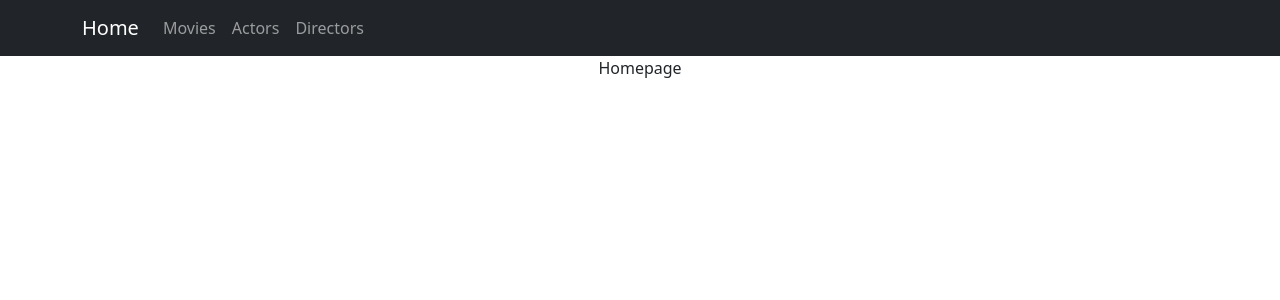
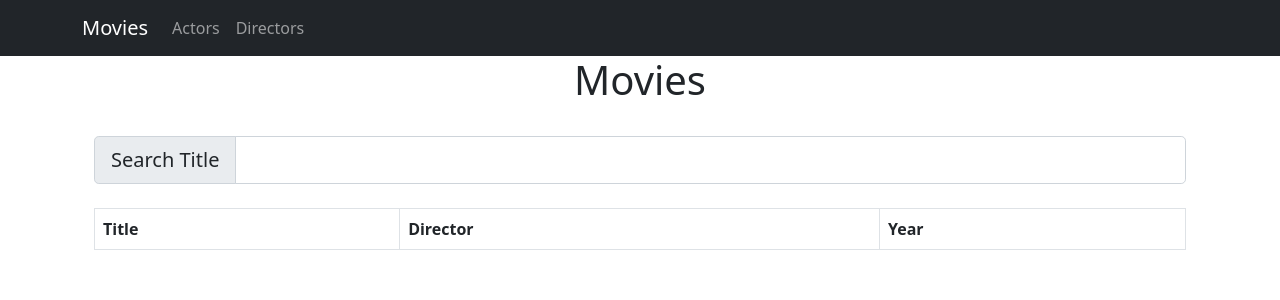
Before and after one commit to tahirgalvez/310project, a React (Create React App) app in the folder frontend/: page / in a window 1280 px wide. Shown: the top 300 px of the page. Built offline with nearby package versions, Linux system fonts and the light colour scheme.

Commit message:
changed tabs added sample search table for movies

```diff
--- a/frontend/src/Homepage.js
+++ /dev/null
@@ -1,16 +0,0 @@
-import React from 'react';
-import 'bootstrap/dist/css/bootstrap.min.css';
-import { Container } from 'react-bootstrap';
-
-class Homepage extends React.Component {
-
-    render() {
-        return (
-            <Container align='center'>
-                Homepage
-            </Container>
-        )
-    }
-}
-
-export default Homepage;
--- a/frontend/src/Movies.js
+++ b/frontend/src/Movies.js
@@ -1,13 +1,57 @@
 import React from 'react';
 import 'bootstrap/dist/css/bootstrap.min.css';
 import { Container } from 'react-bootstrap';
+import Table from 'react-bootstrap/Table'
+import InputGroup from 'react-bootstrap/InputGroup'
+import { FormControl } from 'react-bootstrap';
 
 class Movies extends React.Component {
+
+    //exampleMovies
+    moviesR = [{title:"Harry Potter", director:"Tahir", year:'2000'}, {title:"Harry Potter 2", director:"Jay", year:'2003'}]
+
+    state = {
+        movies: [],
+        searchVal: null,
+    }
+
+    searchMovies(e){
+        //console.log(e.target.value)
+        //make api call and recieve list of movies
+        this.setState({movies: this.moviesR})
+    }
 
     render() {
         return (
             <Container align='center'>
-                Movies
+                <h1>Movies</h1>
+                <br />
+                <InputGroup size="lg">
+                    <InputGroup.Text id="inputGroup-sizing-lg">Search Title</InputGroup.Text>
+                    <FormControl onChange={(e)=>this.searchMovies(e)} aria-label="Large" aria-describedby="inputGroup-sizing-sm" />
+                </InputGroup>
+                <br />
+                <Table striped bordered hover>
+                    <thead>
+                        <tr>
+                            <th>Title</th>
+                            <th>Director</th>
+                            <th>Year</th>
+                        </tr>
+                    </thead>
+                    <tbody>
+                        {this.state.movies.map((movie)=>{
+                            return(
+                                <tr>
+                                    <td>{movie.title}</td>
+                                    <td>{movie.director}</td>
+                                    <td>{movie.year}</td>
+                                </tr>
+                            )
+                        })}
+                    </tbody>
+                </Table>
+
             </Container>
         )
     }
--- a/frontend/src/Navbar.js
+++ b/frontend/src/Navbar.js
@@ -4,7 +4,6 @@ import { Container } from 'react-bootstrap';
 import { BrowserRouter as Router, Route, Switch } from 'react-router-dom';
 import Navbar from 'react-bootstrap/Navbar'
 import Nav from 'react-bootstrap/Nav'
-import Homepage  from './Homepage';
 import Actors from './Actors';
 import Movies from './Movies';
 import Directors from './Directors';
@@ -13,9 +12,8 @@ function NavigationBar() {
     return (
         <Navbar bg="dark" variant="dark">
             <Container>
-                <Navbar.Brand href="/">Home</Navbar.Brand>
+                <Navbar.Brand href="/movies">Movies</Navbar.Brand>
                 <Nav className="me-auto">
-                    <Nav.Link href="/movies">Movies</Nav.Link>
                     <Nav.Link href="/actors">Actors</Nav.Link>
                     <Nav.Link href="/directors">Directors</Nav.Link>
                 </Nav>
@@ -34,11 +32,11 @@ class Navvv extends React.Component {
                     {NavigationBar()}
                     <Container title="cont">
                         <Switch title="switch">
-                            <Route exact path="/" component={Homepage} />
+                            <Route exact path="/" component={Movies} />
                             <Route exact path="/movies" component={Movies} />
                             <Route exact path="/actors" component={Actors} />
                             <Route exact path="/directors" component={Directors} />
-                            <Route component={Homepage} />
+                            <Route component={Movies} />
                         </Switch>
                     </Container>
                 </Router>
```
